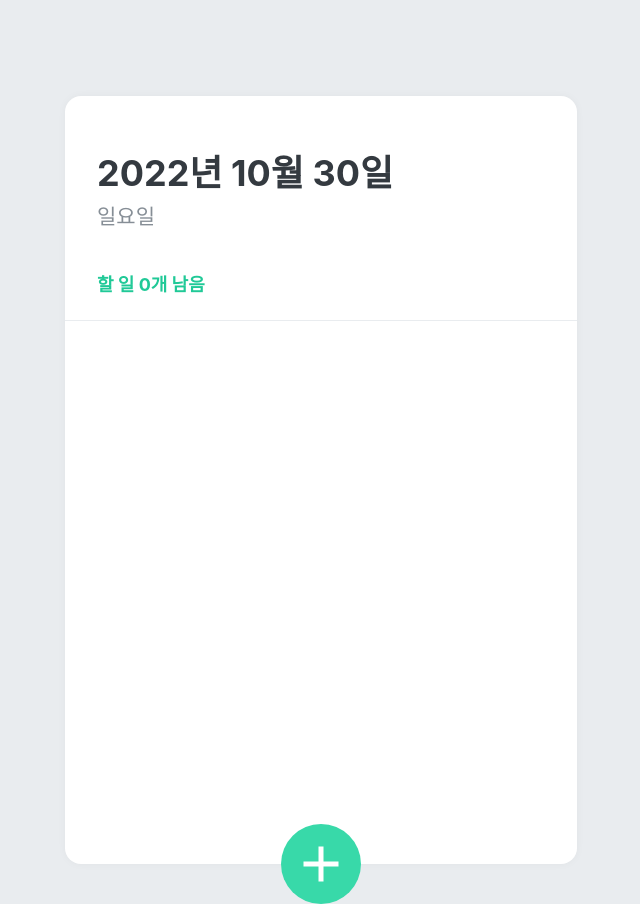
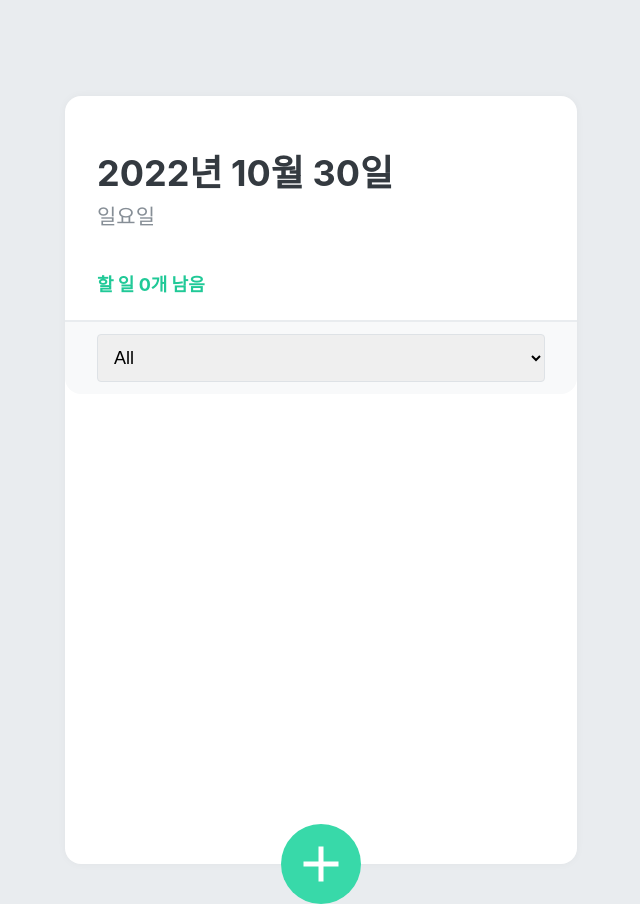
Before and after one commit to Sene68/react-recoil-typescript, a React (Create React App) app: page / in a window 1280 px wide. Shown: the whole page, without its empty margins (319-959 px from the left). Built offline with nearby package versions, Linux system fonts and the light colour scheme.

Commit message:
list filter 적용

```diff
--- a/src/components/TodoList.tsx
+++ b/src/components/TodoList.tsx
@@ -1,16 +1,18 @@
 import React, { FC } from "react";
 import TodoHead from "./TodoHead";
+import TodoListFilters from "./TodoListFilter";
 import TodoItem from "./TodoItem";
 import TodoItemCreator from "./TodoItemCreator";
-import { TodoListStateProp, defaultTodoListState } from "../recoil_state";
+import { TodoListStateProp, filteredTodoListState } from "../recoil_state";
 import { useRecoilValue } from "recoil";
 
 const TodoList: FC = () => {
-    const todoList = useRecoilValue<TodoListStateProp[]>(defaultTodoListState);
+    const todoList = useRecoilValue<TodoListStateProp[]>(filteredTodoListState);
 
     return(
         <div className="todo-template-block">
             <TodoHead />
+            <TodoListFilters />
             <div className="todo-list-block">
                 {todoList.map((todoItem) => (
                     <>
--- /dev/null
+++ b/src/components/TodoListFilter.tsx
@@ -0,0 +1,52 @@
+import React from "react";
+import styled, { css } from 'styled-components';
+import { useRecoilState } from "recoil";
+import { todoListFilterState } from "../recoil_state";
+
+interface SelectProps {
+    value: string;
+    onChange: any;
+}
+
+const FilterForm = styled.div`
+  background: #f8f9fa;
+  padding-left: 32px;
+  padding-top: 12px;
+  padding-right: 32px;
+  padding-bottom: 12px;
+
+  border-bottom-left-radius: 16px;
+  border-bottom-right-radius: 16px;
+  border-top: 1px solid #e9ecef;
+`;
+
+const Select = styled.select<SelectProps>`
+  padding: 12px;
+  border-radius: 4px;
+  border: 1px solid #dee2e6;
+  width: 100%;
+  outline: none;
+  font-size: 18px;
+  box-sizing: border-box;
+`;
+
+export default function TodoListFilters() {
+  const [filter, setFilter] = useRecoilState<string>(todoListFilterState);
+
+  const updateFilter = (e: React.ChangeEvent<HTMLSelectElement>) => {
+    setFilter(e.target.value);
+  };
+
+  return (
+    <>
+      <FilterForm>
+        <Select value={filter} onChange={updateFilter}>
+          <option value="Show All">All</option>
+          <option value="Show Completed">Completed</option>
+          <option value="Show Uncompleted">Uncompleted</option>
+        </Select>
+      </FilterForm>
+      <p></p>
+    </>
+  );
+}
--- a/src/recoil_state.ts
+++ b/src/recoil_state.ts
@@ -9,6 +9,11 @@ export interface TodoListStateProp {
 const todoListState = atom<TodoListStateProp[]>({
     key: "todoListState",
     default: []
+});
+
+const todoListFilterState = atom<string>({
+    key: "todoListFilterState",
+    default: "Show All"
 });
 
 const defaultTodoListState = selector<TodoListStateProp[]>({
@@ -32,8 +37,27 @@ const todoListStatsState = selector<number>({
     }
 });
 
+const filteredTodoListState = selector<TodoListStateProp[]>({
+    key: "filteredTodoListState",
+    get: ({ get }) => {
+      const filter: string = get(todoListFilterState);
+      const list: TodoListStateProp[] = get(todoListState);
+
+      switch (filter) {
+        case "Show Completed":
+          return list.filter((item: TodoListStateProp) => item.isComplete);
+        case "Show Uncompleted":
+          return list.filter((item: TodoListStateProp) => !item.isComplete);
+        default:
+          return list;
+      }
+    },
+});
+
 export {
     todoListState,
+    todoListFilterState,
     defaultTodoListState,
-    todoListStatsState
+    todoListStatsState,
+    filteredTodoListState
 };
```
